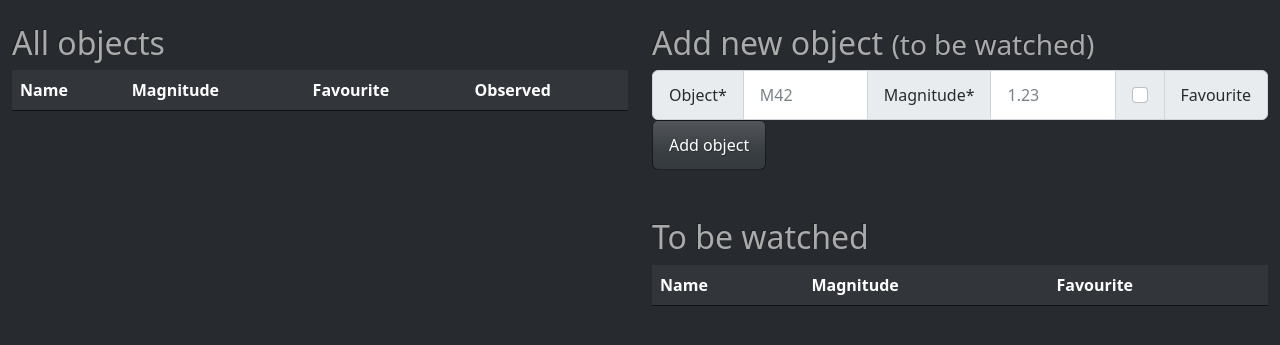
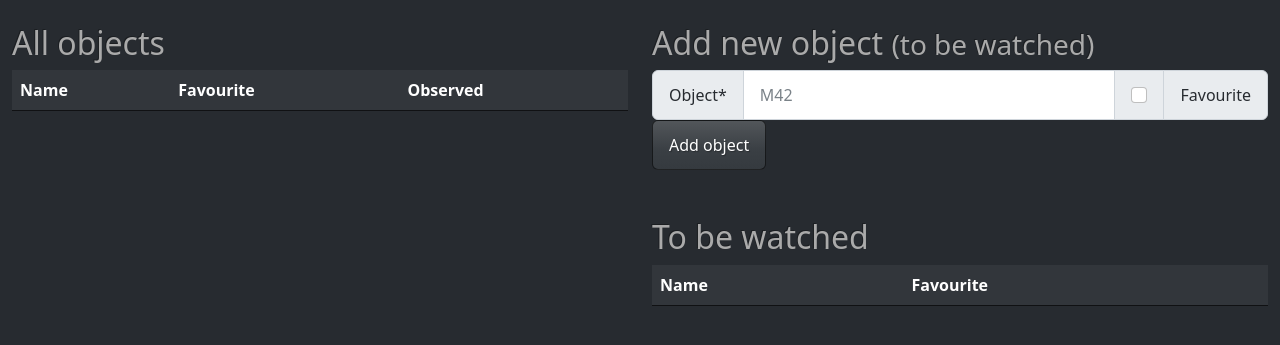
Before and after one commit to DanielAndreasen/astro-log, a Flask app: page /objects in a window 1280 px wide. Shown: the part 58-403 px from the top of the page. Run offline with Flask 3, Linux system fonts and the light colour scheme; the visitor is signed in with stand-in values (Sample User, id 1); lists and menus that the app fills with data are empty; some libraries are stand-ins or nearby versions.

Commit message:
Get rid of magnitude for objects, since not really used

```diff
--- a/src/astrolog/database.py
+++ b/src/astrolog/database.py
@@ -67,7 +67,6 @@ class Telescope(AstroLogModel):
 
 class Object(AstroLogModel):
     name = TextField()
-    magnitude = FloatField()
     favourite = BooleanField(default=False)
     to_be_watched = BooleanField(default=False)
 
--- a/src/astrolog/web/app.py
+++ b/src/astrolog/web/app.py
@@ -93,11 +93,9 @@ def new_observation(session_id: int) -> str:
         if not (obj := form.get('object', None)):
             flash('Object name must be provided', category='danger')
             return redirect(url_for('new_observation', session_id=session.id))
-        if not (magnitude := form.get('magnitude', None)):
-            flash('Object magnitude must be provided', category='danger')
             return redirect(url_for('new_observation', session_id=session.id))
         favourite = form.get('favourite') == ''
-        obj, new_object = Object.get_or_create(name=obj, magnitude=magnitude, favourite=favourite)
+        obj, new_object = Object.get_or_create(name=obj, favourite=favourite)
         if new_object:
             flash(f'Congratulations! First time observing {obj.name}', category='success')
         telescope = Telescope.get_or_none(name=form.get('telescope'))
@@ -156,12 +154,11 @@ def objects() -> str:
             case _:
                 # Adding a new object
                 name = form.get('object')
-                magnitude = form.get('magnitude')
                 favourite = form.get('favourite') == ''
                 if Object.get_or_none(name=name):
                     flash('Object has already been observed', category='warning')
                 else:
-                    Object.get_or_create(name=name, magnitude=magnitude, favourite=favourite, to_be_watched=True)
+                    Object.get_or_create(name=name, favourite=favourite, to_be_watched=True)
     return render_template('objects.html', objects=Object)
 
 
--- a/src/astrolog/web/templates/objects.html
+++ b/src/astrolog/web/templates/objects.html
@@ -8,7 +8,6 @@
         <thead>
           <tr>
             <th>Name</th>
-            <th>Magnitude</th>
             <th>Favourite</th>
             <th>Observed</th>
           </tr>
@@ -17,7 +16,6 @@
           {% for object in objects %}
             <tr>
               <td>{{object.name}}</td>
-              <td>{{object.magnitude}}</td>
               <td>
                 {% if object.favourite %}
                   <button
@@ -57,8 +55,6 @@
       <div class="input-group">
         <label for="object" class="input-group-text">Object*</label>
         <input name="object" type="text" class="form-control" id="object" placeholder="M42">
-        <label for="magnitude" class="input-group-text">Magnitude*</label>
-        <input name="magnitude" type="text" class="form-control" id="magnitude" placeholder="1.23">
         <div class="input-group-text">
           <input name="favourite" class="form-check-input mt-0" type="checkbox" value="">
         </div>
@@ -72,7 +68,6 @@
       <thead>
         <tr>
           <th>Name</th>
-          <th>Magnitude</th>
           <th>Favourite</th>
         </tr>
       </thead>
@@ -81,7 +76,6 @@
           {% if object.to_be_watched %}
             <tr>
               <td>{{object.name}}</td>
-              <td>{{object.magnitude}}</td>
               <td>
                 {% if object.favourite %}
                   <i class="fa fa-star" aria-hidden="true"></i>
--- a/src/astrolog/web/templates/observation.html
+++ b/src/astrolog/web/templates/observation.html
@@ -10,8 +10,6 @@
   <div class="input-group">
     <label for="object" class="input-group-text">Object*</label>
     <input name="object" type="text" class="form-control" id="object" placeholder="M42">
-    <label for="magnitude" class="input-group-text">Magnitude*</label>
-    <input name="magnitude" type="text" class="form-control" id="magnitude" placeholder="1.23">
     <div class="input-group-text">
       <input name="favourite" class="form-check-input mt-0" type="checkbox" value="">
     </div>
--- a/src/astrolog/web/templates/session.html
+++ b/src/astrolog/web/templates/session.html
@@ -20,7 +20,6 @@
   <tr>
   </tr>
     <th>Object</th>
-    <th>Magnitude</th>
     <th>Observation type</th>
     <th>Eyepiece</th>
     <th>Magnification</th>
@@ -31,7 +30,6 @@
     {% for observation in session.observations %}
       <tr class="clickable-row" data-href="observation/{{observation.id}}">
         <td>{{observation.object.name}}</td>
-        <td>{{observation.object.magnitude}}</td>
         {% if observation.telescope is not none %}
           <td>{{observation.telescope.name}} (f{{observation.telescope.f_ratio}})</td>
         {% elif observation.binocular is not none %}
```
Also changed, not shown: tests/test_api.py (+6 -6 lines), tests/test_db.py (+8 -10 lines).
